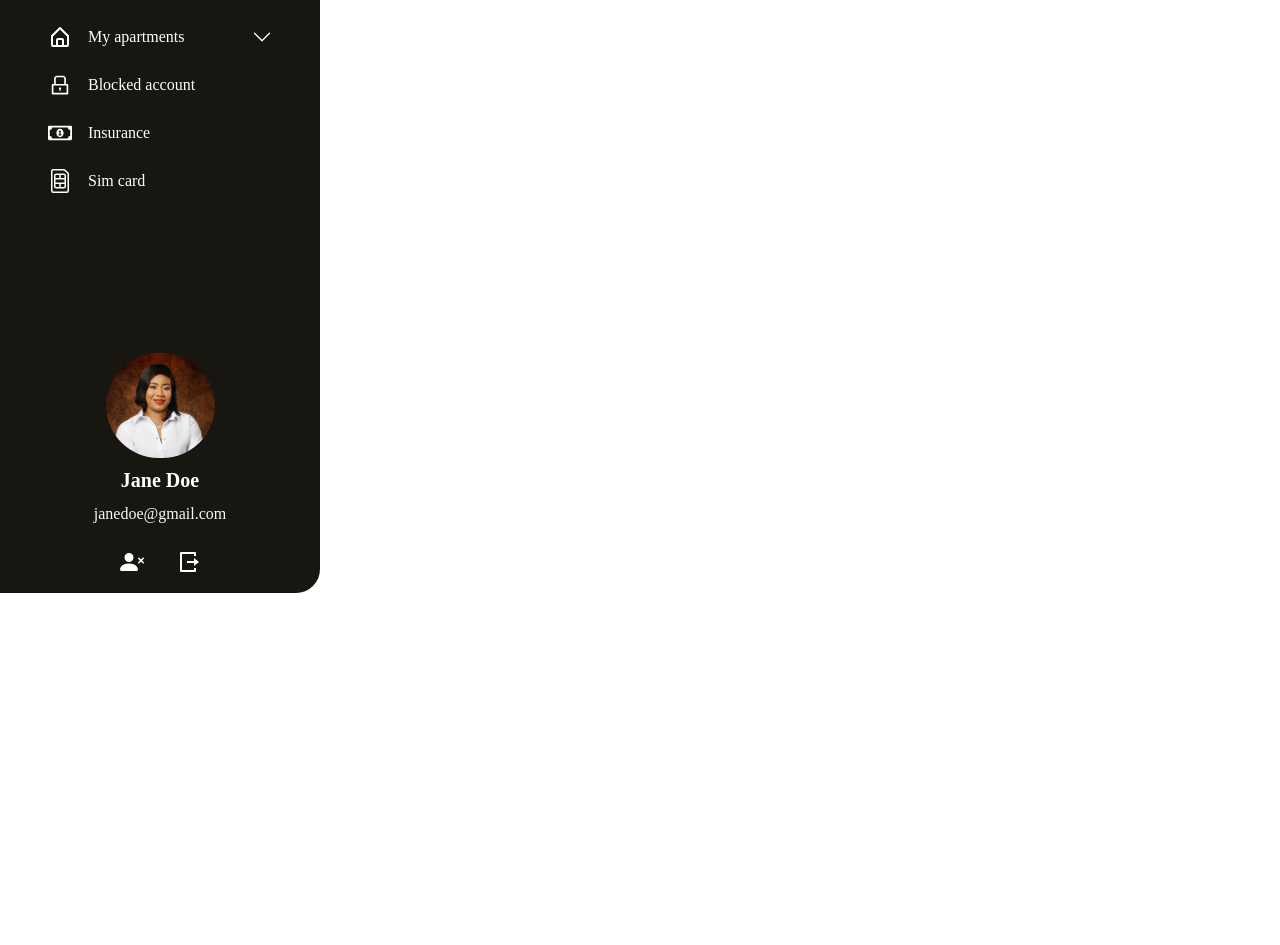
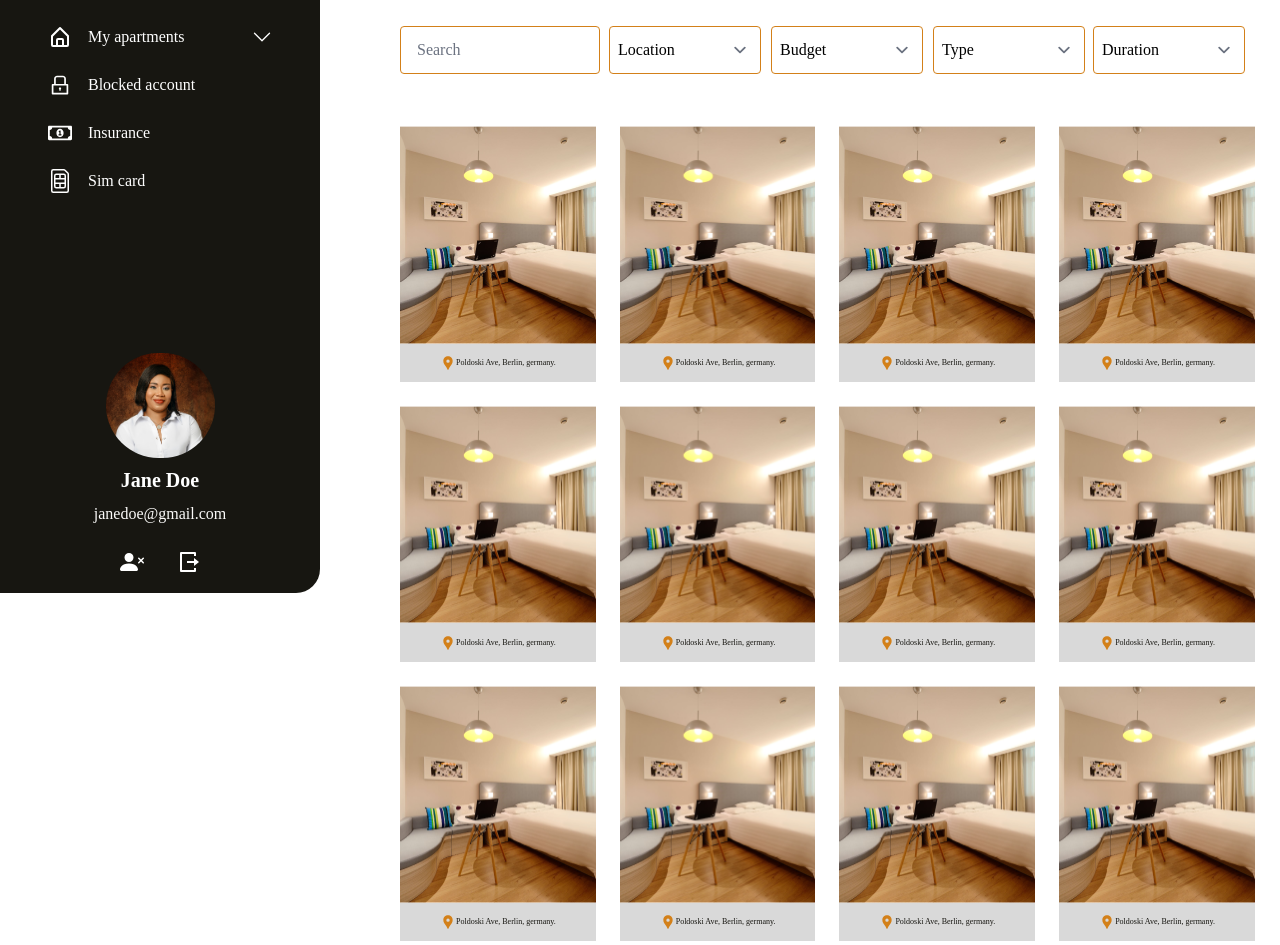
Before and after one commit to Welcomeme-berlin/frontend, a React (Create React App) app: page /rent-apartments in a window 1280 px wide. Shown: the part 207-1152 px from the top of the page. Before the commit the page ends 805 px from the top, so only its background shows below. Built offline with nearby package versions, Linux system fonts and the light colour scheme.

Commit message:
updated the rent apartment view

```diff
--- a/src/components/Layout.jsx
+++ b/src/components/Layout.jsx
@@ -152,7 +152,8 @@ const Layout = ({ children }) => {
           </div>
         </div>
       </div>
-      <main className="w-full h-full mx-4 mt-28 mb-10 bg-gray-50">{children}</main>
+      <main className="w-full h-full mx-20 mt-28 mb-10 ">{children}</main>
+      {/* bg-gray-50 - Removed from the children classname above */}
     </div>
   );
 };
--- a/src/pages/rentApartment.js
+++ b/src/pages/rentApartment.js
@@ -1,8 +1,158 @@
-import React from 'react'
+import React from 'react';
+import Notification from "../assets/icons/notification.png";
+import room from "../assets/room.png";
+import { MdLocationPin } from "react-icons/md";
 
 const RentApartment = () => {
   return (
-    <div>RentApartment</div>
+    <>
+      <div className='flex justify-between items-center'>
+        <div>
+          <h1 className='font-bold text-2xl'>
+            <span className='text-[#D38019] mr-1 '>RENT</span>
+            <span className='text-[#171611]'>APARTMENT</span>
+          </h1>
+          <p className='text-[#171611] opacity-60 text-base font-medium'>Welcome, John</p>
+        </div>
+        <div>
+          <input className='w-[355px] h-[45px] bg-[#fbfaf9] p-4 rounded-lg border-slate-200' type="text" placeholder='Search in Dashboard' />
+        </div>
+        <div>
+          <img className='w-[48px] h-[48px]' src={Notification} alt="notification-icon" />
+        </div>
+      </div>
+
+      {/* Search and Filter Field Section */}
+      <div className='mt-[65px] mb-[52px] flex'>
+        <div className='mr-1'>
+          <input className='w-[200px] h-[48px] p-4 border border-[#D38019] rounded' type="text" placeholder='Search' />
+        </div>
+        <div className='mx-[5px]'>
+          {/* <input className='w-[200px] h-[48px] p-4 border border-[#D38019] rounded' type="text" placeholder='Search' /> */}
+          <select className='w-[152px] h-[48px] p-2 border border-[#D38019] rounded' name="location">
+            <option value="germany">Location</option>
+            <option value="germany">Germany</option>
+            <option value="nigeria">Nigeria</option>
+            <option value="italy">Italy</option>
+            <option value="spain">Spain</option>
+          </select>
+        </div>
+        <div className='mx-[5px]'>
+          <select className='w-[152px] h-[48px] p-2 border border-[#D38019] rounded' name="budget">
+            <option value="val1">Budget</option>
+            <option value="val2">50k - 100k</option>
+            <option value="val3">1M+</option>
+          </select>
+        </div>
+        <div className='mx-[5px] mr-2'>
+          <select className='w-[152px] h-[48px] p-2 border border-[#D38019] rounded' name="type">
+            <option value="val1">Type</option>
+            <option value="val2">Duplex</option>
+            <option value="val3">Self-con</option>
+          </select>
+        </div>
+        <div>
+          <select className='w-[152px] h-[48px] p-2 border border-[#D38019] rounded' name="type">
+            <option value="val1">Duration</option>
+            <option value="val2">2years</option>
+            <option value="val3">5 years</option>
+          </select>
+        </div>
+      </div>
+
+      {/* Apartment Cards */}
+      <div className='flex'>
+        <div className='mr-3'>
+          <img src={room} alt="room" />
+          <div className='flex justify-center items-center bg-[#D9D9D9] w-[195.72px] h-[38.15px]'>
+            <MdLocationPin color='#D38019' />
+            <p className='font-medium text-[8px] text-[#171611]'> Poldoski Ave, Berlin, germany.</p>
+          </div>
+        </div>
+        <div className='mx-3'>
+          <img src={room} alt="room" />
+          <div className='flex justify-center items-center bg-[#D9D9D9] w-[195.72px] h-[38.15px]'>
+            <MdLocationPin color='#D38019' />
+            <p className='font-medium text-[8px] text-[#171611]'> Poldoski Ave, Berlin, germany.</p>
+          </div>
+        </div>
+        <div className='mx-3'>
+          <img src={room} alt="room" />
+          <div className='flex justify-center items-center bg-[#D9D9D9] w-[195.72px] h-[38.15px]'>
+            <MdLocationPin color='#D38019' />
+            <p className='font-medium text-[8px] text-[#171611]'> Poldoski Ave, Berlin, germany.</p>
+          </div>
+        </div>
+        <div className='mx-3'>
+          <img src={room} alt="room" />
+          <div className='flex justify-center items-center bg-[#D9D9D9] w-[195.72px] h-[38.15px]'>
+            <MdLocationPin color='#D38019' />
+            <p className='font-medium text-[8px] text-[#171611]'> Poldoski Ave, Berlin, germany.</p>
+          </div>
+        </div>
+      </div>
+      <div className='flex my-6'>
+        <div className='mr-3'>
+          <img src={room} alt="room" />
+          <div className='flex justify-center items-center bg-[#D9D9D9] w-[195.72px] h-[38.15px]'>
+            <MdLocationPin color='#D38019' />
+            <p className='font-medium text-[8px] text-[#171611]'> Poldoski Ave, Berlin, germany.</p>
+          </div>
+        </div>
+        <div className='mx-3'>
+          <img src={room} alt="room" />
+          <div className='flex justify-center items-center bg-[#D9D9D9] w-[195.72px] h-[38.15px]'>
+            <MdLocationPin color='#D38019' />
+            <p className='font-medium text-[8px] text-[#171611]'> Poldoski Ave, Berlin, germany.</p>
+          </div>
+        </div>
+        <div className='mx-3'>
+          <img src={room} alt="room" />
+          <div className='flex justify-center items-center bg-[#D9D9D9] w-[195.72px] h-[38.15px]'>
+            <MdLocationPin color='#D38019' />
+            <p className='font-medium text-[8px] text-[#171611]'> Poldoski Ave, Berlin, germany.</p>
+          </div>
+        </div>
+        <div className='mx-3'>
+          <img src={room} alt="room" />
+          <div className='flex justify-center items-center bg-[#D9D9D9] w-[195.72px] h-[38.15px]'>
+            <MdLocationPin color='#D38019' />
+            <p className='font-medium text-[8px] text-[#171611]'> Poldoski Ave, Berlin, germany.</p>
+          </div>
+        </div>
+      </div>
+      <div className='flex'>
+        <div className='mr-3'>
+          <img src={room} alt="room" />
+          <div className='flex justify-center items-center bg-[#D9D9D9] w-[195.72px] h-[38.15px]'>
+            <MdLocationPin color='#D38019' />
+            <p className='font-medium text-[8px] text-[#171611]'> Poldoski Ave, Berlin, germany.</p>
+          </div>
+        </div>
+        <div className='mx-3'>
+          <img src={room} alt="room" />
+          <div className='flex justify-center items-center bg-[#D9D9D9] w-[195.72px] h-[38.15px]'>
+            <MdLocationPin color='#D38019' />
+            <p className='font-medium text-[8px] text-[#171611]'> Poldoski Ave, Berlin, germany.</p>
+          </div>
+        </div>
+        <div className='mx-3'>
+          <img src={room} alt="room" />
+          <div className='flex justify-center items-center bg-[#D9D9D9] w-[195.72px] h-[38.15px]'>
+            <MdLocationPin color='#D38019' />
+            <p className='font-medium text-[8px] text-[#171611]'> Poldoski Ave, Berlin, germany.</p>
+          </div>
+        </div>
+        <div className='mx-3'>
+          <img src={room} alt="room" />
+          <div className='flex justify-center items-center bg-[#D9D9D9] w-[195.72px] h-[38.15px]'>
+            <MdLocationPin color='#D38019' />
+            <p className='font-medium text-[8px] text-[#171611]'> Poldoski Ave, Berlin, germany.</p>
+          </div>
+        </div>
+      </div>
+
+    </>
   )
 }
 
```
Also changed, not shown: src/assets/icons/notification.png (added), src/assets/room.png (added).
